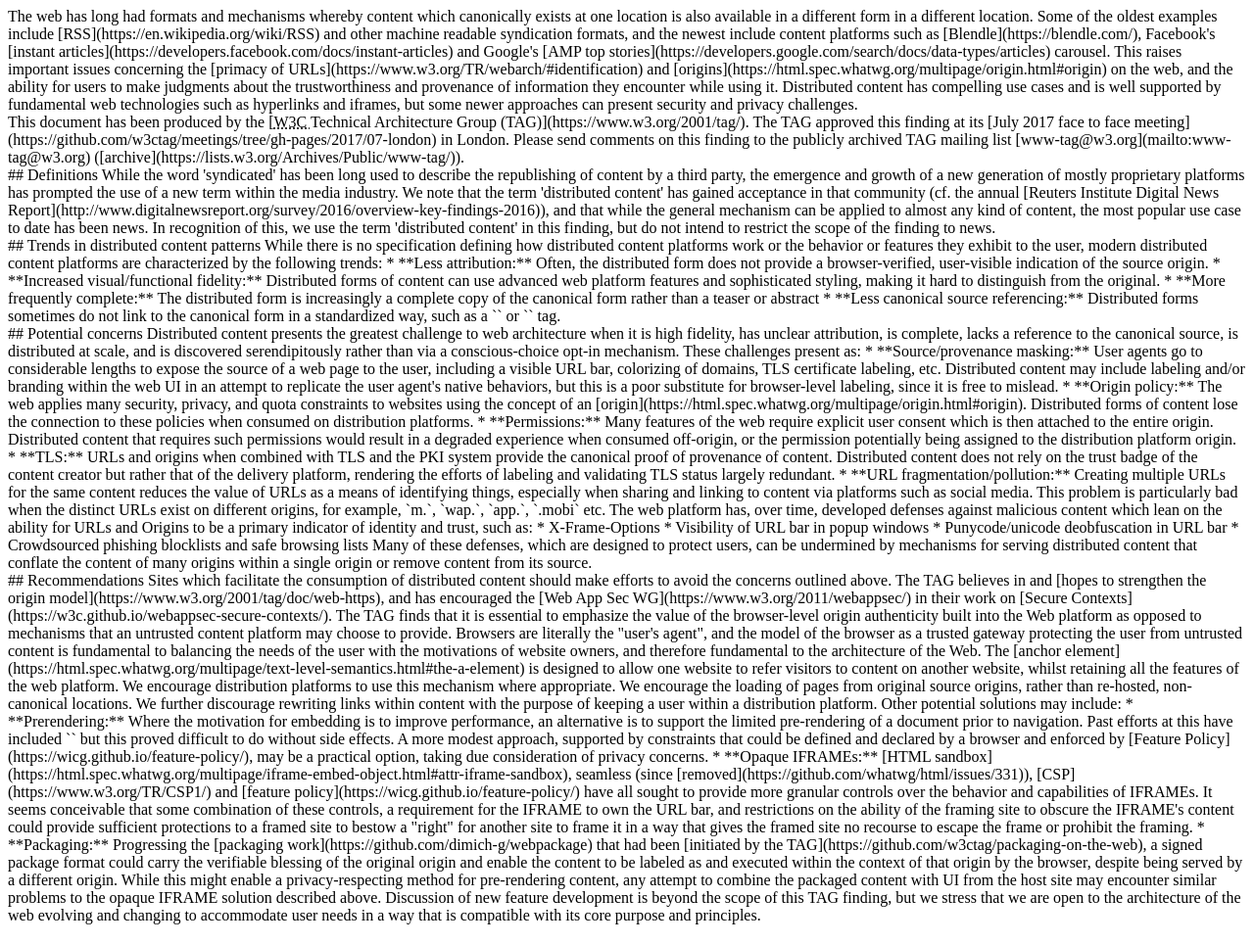
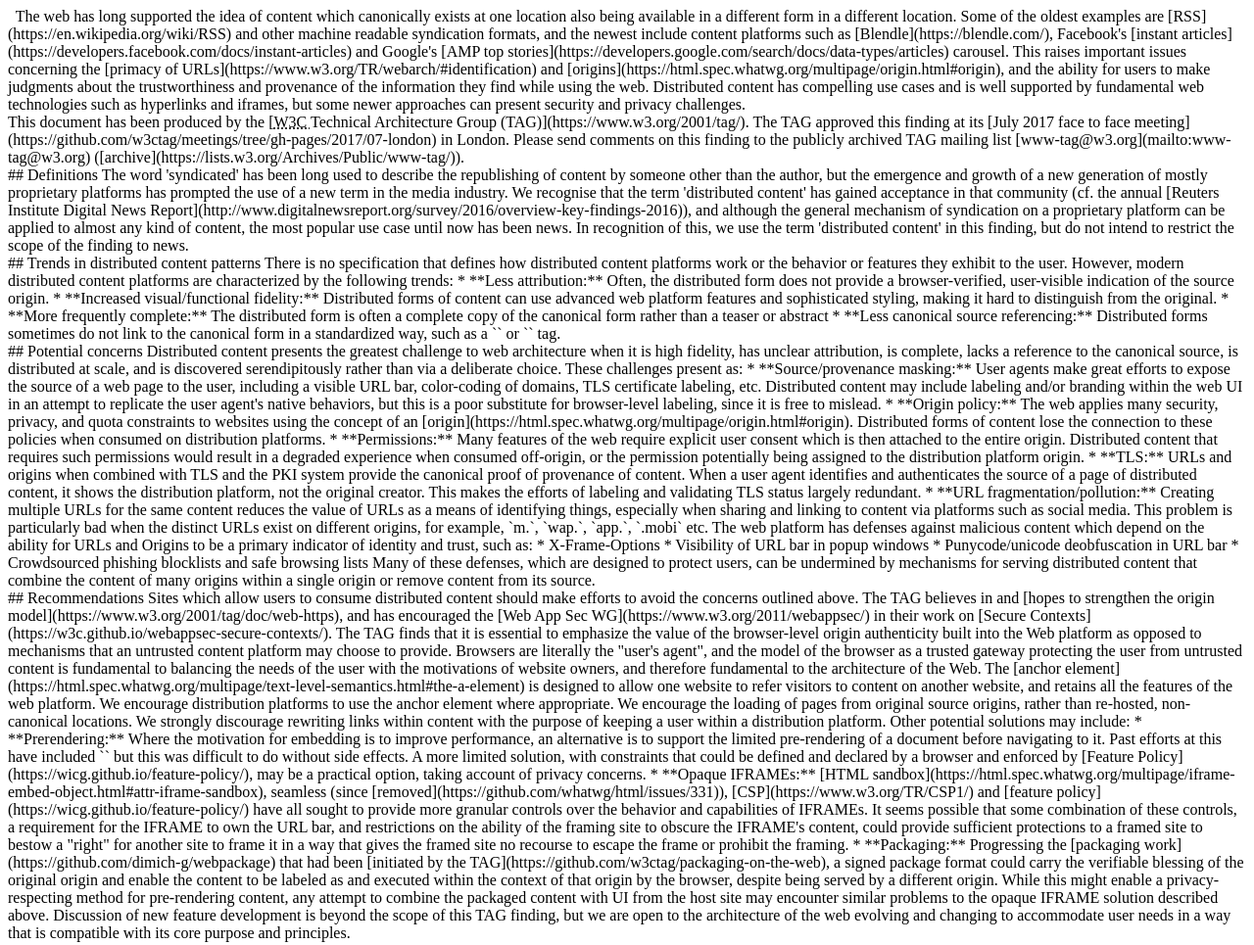
Before and after one commit to w3ctag/distributed-content, a plain HTML site: page index.html in a window 1280 px wide. Shown: the whole page at 98% size. Drawn offline with Linux system fonts and the light colour scheme.

Commit message:
Language tweaks

```diff
--- a/index.html
+++ b/index.html
@@ -33,9 +33,9 @@
 
   <section id="abstract">
 
-    The web has long had formats and mechanisms whereby content which canonically exists at one location is also available in a different form in a different location.  Some of the oldest examples include [RSS](https://en.wikipedia.org/wiki/RSS) and other machine readable syndication formats, and the newest include content platforms such as [Blendle](https://blendle.com/), Facebook's [instant articles](https://developers.facebook.com/docs/instant-articles) and Google's [AMP top stories](https://developers.google.com/search/docs/data-types/articles) carousel.
+    The web has long supported the idea of content which canonically exists at one location also being available in a different form in a different location.  Some of the oldest examples are [RSS](https://en.wikipedia.org/wiki/RSS) and other machine readable syndication formats, and the newest include content platforms such as [Blendle](https://blendle.com/), Facebook's [instant articles](https://developers.facebook.com/docs/instant-articles) and Google's [AMP top stories](https://developers.google.com/search/docs/data-types/articles) carousel.
 
-    This raises important issues concerning the [primacy of URLs](https://www.w3.org/TR/webarch/#identification) and [origins](https://html.spec.whatwg.org/multipage/origin.html#origin) on the web, and the ability for users to make judgments about the trustworthiness and provenance of information they encounter while using it.
+    This raises important issues concerning the [primacy of URLs](https://www.w3.org/TR/webarch/#identification) and [origins](https://html.spec.whatwg.org/multipage/origin.html#origin), and the ability for users to make judgments about the trustworthiness and provenance of the information they find while using the web.
 
     Distributed content has compelling use cases and is well supported by fundamental web technologies such as hyperlinks and iframes, but some newer approaches can present security and privacy challenges.
 
@@ -53,7 +53,7 @@
 
     ## Definitions
 
-    While the word 'syndicated' has been long used to describe the republishing of content by a third party, the emergence and growth of a new generation of mostly proprietary platforms has prompted the use of a new term within the media industry.  We note that the term 'distributed content' has gained acceptance in that community (cf. the annual [Reuters Institute Digital News Report](http://www.digitalnewsreport.org/survey/2016/overview-key-findings-2016)), and that while the general mechanism can be applied to almost any kind of content, the most popular use case to date has been news.
+    The word 'syndicated' has been long used to describe the republishing of content by someone other than the author, but the emergence and growth of a new generation of mostly proprietary platforms has prompted the use of a new term in the media industry.  We recognise that the term 'distributed content' has gained acceptance in that community (cf. the annual [Reuters Institute Digital News Report](http://www.digitalnewsreport.org/survey/2016/overview-key-findings-2016)), and although the general mechanism of syndication on a proprietary platform can be applied to almost any kind of content, the most popular use case until now has been news.
 
     In recognition of this, we use the term 'distributed content' in this finding, but do not intend to restrict the scope of the finding to news.
 
@@ -63,11 +63,11 @@
 
     ## Trends in distributed content patterns
 
-    While there is no specification defining how distributed content platforms work or the behavior or features they exhibit to the user, modern distributed content platforms are characterized by the following trends:
+    There is no specification that defines how distributed content platforms work or the behavior or features they exhibit to the user.  However, modern distributed content platforms are characterized by the following trends:
 
     * **Less attribution:** Often, the distributed form does not provide a browser-verified, user-visible indication of the source origin.
     * **Increased visual/functional fidelity:** Distributed forms of content can use advanced web platform features and sophisticated styling, making it hard to distinguish from the original.
-    * **More frequently complete:** The distributed form is increasingly a complete copy of the canonical form rather than a teaser or abstract
+    * **More frequently complete:** The distributed form is often a complete copy of the canonical form rather than a teaser or abstract
     * **Less canonical source referencing:** Distributed forms sometimes do not link to the canonical form in a standardized way, such as a `<link rel='canonical'>` or `<link>` tag.
 
   </section>
@@ -76,22 +76,22 @@
 
     ## Potential concerns
 
-    Distributed content presents the greatest challenge to web architecture when it is high fidelity, has unclear attribution, is complete, lacks a reference to the canonical source, is distributed at scale, and is discovered serendipitously rather than via a conscious-choice opt-in mechanism. These challenges present as:
+    Distributed content presents the greatest challenge to web architecture when it is high fidelity, has unclear attribution, is complete, lacks a reference to the canonical source, is distributed at scale, and is discovered serendipitously rather than via a deliberate choice. These challenges present as:
 
-    * **Source/provenance masking:** User agents go to considerable lengths to expose the source of a web page to the user, including a visible URL bar, colorizing of domains, TLS certificate labeling, etc. Distributed content may include labeling and/or branding within the web UI in an attempt to replicate the user agent's native behaviors, but this is a poor substitute for browser-level labeling, since it is free to mislead.
+    * **Source/provenance masking:** User agents make great efforts to expose the source of a web page to the user, including a visible URL bar, color-coding of domains, TLS certificate labeling, etc. Distributed content may include labeling and/or branding within the web UI in an attempt to replicate the user agent's native behaviors, but this is a poor substitute for browser-level labeling, since it is free to mislead.
     * **Origin policy:** The web applies many security, privacy, and quota constraints to websites using the concept of an [origin](https://html.spec.whatwg.org/multipage/origin.html#origin).  Distributed forms of content lose the connection to these policies when consumed on distribution platforms.
     * **Permissions:** Many features of the web require explicit user consent which is then attached to the entire origin. Distributed content that requires such permissions would result in a degraded experience when consumed off-origin, or the permission potentially being assigned to the distribution platform origin.
-    * **TLS:** URLs and origins when combined with TLS and the PKI system provide the canonical proof of provenance of content. Distributed content does not rely on the trust badge of the content creator but rather that of the delivery platform, rendering the efforts of labeling and validating TLS status largely redundant.
+    * **TLS:** URLs and origins when combined with TLS and the PKI system provide the canonical proof of provenance of content. When a user agent identifies and authenticates the source of a page of distributed content, it shows the distribution platform, not the original creator.  This makes the efforts of labeling and validating TLS status largely redundant.
     * **URL fragmentation/pollution:** Creating multiple URLs for the same content reduces the value of URLs as a means of identifying things, especially when sharing and linking to content via platforms such as social media.  This problem is particularly bad when the distinct URLs exist on different origins, for example, `m.`, `wap.`, `app.`, `.mobi` etc.
 
-    The web platform has, over time, developed defenses against malicious content which lean on the ability for URLs and Origins to be a primary indicator of identity and trust, such as:
+    The web platform has defenses against malicious content which depend on the ability for URLs and Origins to be a primary indicator of identity and trust, such as:
 
     * X-Frame-Options
     * Visibility of URL bar in popup windows
     * Punycode/unicode deobfuscation in URL bar
     * Crowdsourced phishing blocklists and safe browsing lists
 
-    Many of these defenses, which are designed to protect users, can be undermined by mechanisms for serving distributed content that conflate the content of many origins within a single origin or remove content from its source.
+    Many of these defenses, which are designed to protect users, can be undermined by mechanisms for serving distributed content that combine the content of many origins within a single origin or remove content from its source.
 
   </section>
 
@@ -99,19 +99,19 @@
 
     ## Recommendations
 
-    Sites which facilitate the consumption of distributed content should make efforts to avoid the concerns outlined above. The TAG believes in and [hopes to strengthen the origin model](https://www.w3.org/2001/tag/doc/web-https), and has encouraged the [Web App Sec WG](https://www.w3.org/2011/webappsec/) in their work on [Secure Contexts](https://w3c.github.io/webappsec-secure-contexts/).
+    Sites which allow users to consume distributed content should make efforts to avoid the concerns outlined above. The TAG believes in and [hopes to strengthen the origin model](https://www.w3.org/2001/tag/doc/web-https), and has encouraged the [Web App Sec WG](https://www.w3.org/2011/webappsec/) in their work on [Secure Contexts](https://w3c.github.io/webappsec-secure-contexts/).
 
     The TAG finds that it is essential to emphasize the value of the browser-level origin authenticity built into the Web platform as opposed to mechanisms that an untrusted content platform may choose to provide.  Browsers are literally the "user's agent", and the model of the browser as a trusted gateway protecting the user from untrusted content is fundamental to balancing the needs of the user with the motivations of website owners, and therefore fundamental to the architecture of the Web.
 
-    The [anchor element](https://html.spec.whatwg.org/multipage/text-level-semantics.html#the-a-element) is designed to allow one website to refer visitors to content on another website, whilst retaining all the features of the web platform.  We encourage distribution platforms to use this mechanism where appropriate. We encourage the loading of pages from original source origins, rather than re-hosted, non-canonical locations.  We further discourage rewriting links within content with the purpose of keeping a user within a distribution platform.
+    The [anchor element](https://html.spec.whatwg.org/multipage/text-level-semantics.html#the-a-element) is designed to allow one website to refer visitors to content on another website, and retains all the features of the web platform.  We encourage distribution platforms to use the anchor element where appropriate. We encourage the loading of pages from original source origins, rather than re-hosted, non-canonical locations.  We strongly discourage rewriting links within content with the purpose of keeping a user within a distribution platform.
 
     Other potential solutions may include:
 
-    * **Prerendering:** Where the motivation for embedding is to improve performance, an alternative is to support the limited pre-rendering of a document prior to navigation. Past efforts at this have included `<link rel=prerender>` but this proved difficult to do without side effects. A more modest approach, supported by constraints that could be defined and declared by a browser and enforced by [Feature Policy](https://wicg.github.io/feature-policy/), may be a practical option, taking due consideration of privacy concerns.
-    * **Opaque IFRAMEs:** [HTML sandbox](https://html.spec.whatwg.org/multipage/iframe-embed-object.html#attr-iframe-sandbox), seamless (since [removed](https://github.com/whatwg/html/issues/331)), [CSP](https://www.w3.org/TR/CSP1/) and [feature policy](https://wicg.github.io/feature-policy/) have all sought to provide more granular controls over the behavior and capabilities of IFRAMEs. It seems conceivable that some combination of these controls, a requirement for the IFRAME to own the URL bar, and restrictions on the ability of the framing site to obscure the IFRAME's content could provide sufficient protections to a framed site to bestow a "right" for another site to frame it in a way that gives the framed site no recourse to escape the frame or prohibit the framing.
+    * **Prerendering:** Where the motivation for embedding is to improve performance, an alternative is to support the limited pre-rendering of a document before navigating to it. Past efforts at this have included `<link rel=prerender>` but this was difficult to do without side effects. A more limited solution, with constraints that could be defined and declared by a browser and enforced by [Feature Policy](https://wicg.github.io/feature-policy/), may be a practical option, taking account of privacy concerns.
+    * **Opaque IFRAMEs:** [HTML sandbox](https://html.spec.whatwg.org/multipage/iframe-embed-object.html#attr-iframe-sandbox), seamless (since [removed](https://github.com/whatwg/html/issues/331)), [CSP](https://www.w3.org/TR/CSP1/) and [feature policy](https://wicg.github.io/feature-policy/) have all sought to provide more granular controls over the behavior and capabilities of IFRAMEs. It seems possible that some combination of these controls, a requirement for the IFRAME to own the URL bar, and restrictions on the ability of the framing site to obscure the IFRAME's content, could provide sufficient protections to a framed site to bestow a "right" for another site to frame it in a way that gives the framed site no recourse to escape the frame or prohibit the framing.
     * **Packaging:** Progressing the [packaging work](https://github.com/dimich-g/webpackage) that had been [initiated by the TAG](https://github.com/w3ctag/packaging-on-the-web), a signed package format could carry the verifiable blessing of the original origin and enable the content to be labeled as and executed within the context of that origin by the browser, despite being served by a different origin. While this might enable a privacy-respecting method for pre-rendering content, any attempt to combine the packaged content with UI from the host site may encounter similar problems to the opaque IFRAME solution described above.
 
-    Discussion of new feature development is beyond the scope of this TAG finding, but we stress that we are open to the architecture of the web evolving and changing to accommodate user needs in a way that is compatible with its core purpose and principles.
+    Discussion of new feature development is beyond the scope of this TAG finding, but we are open to the architecture of the web evolving and changing to accommodate user needs in a way that is compatible with its core purpose and principles.
 
   </section>
 
```
